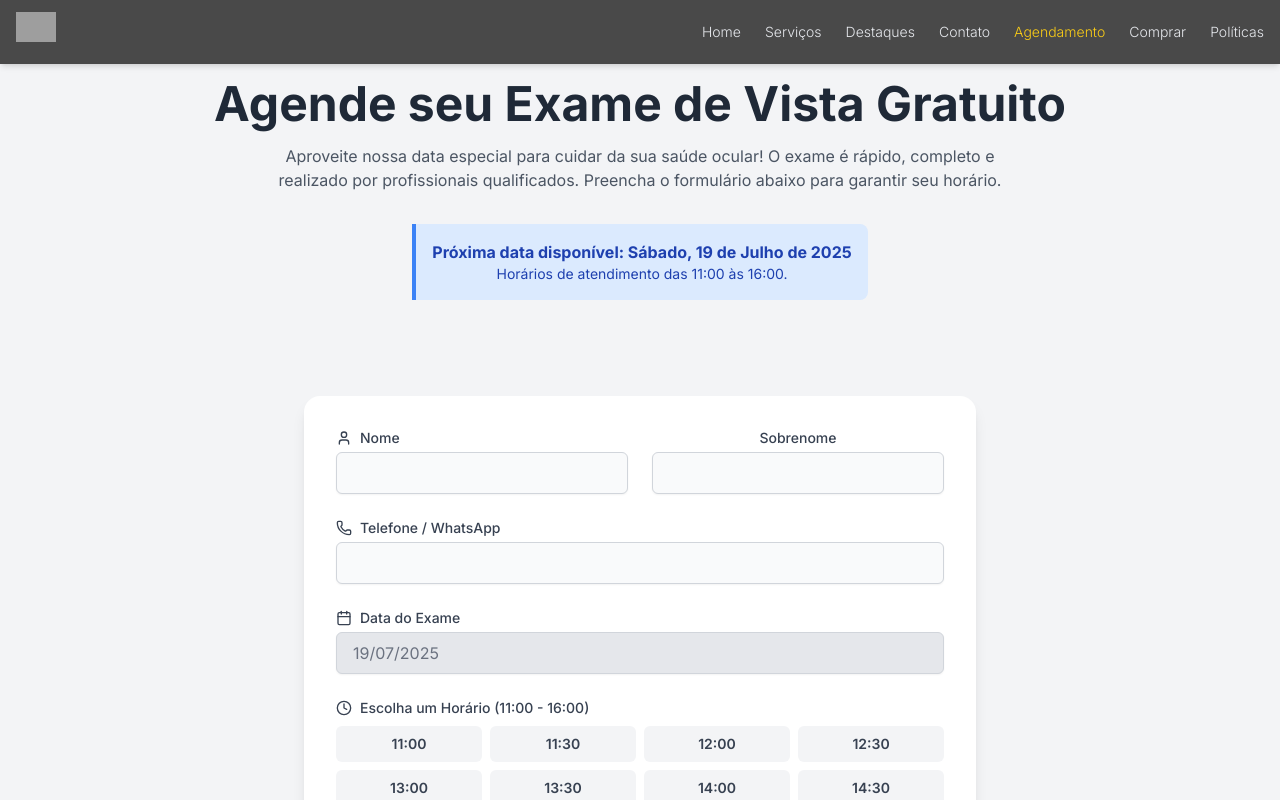
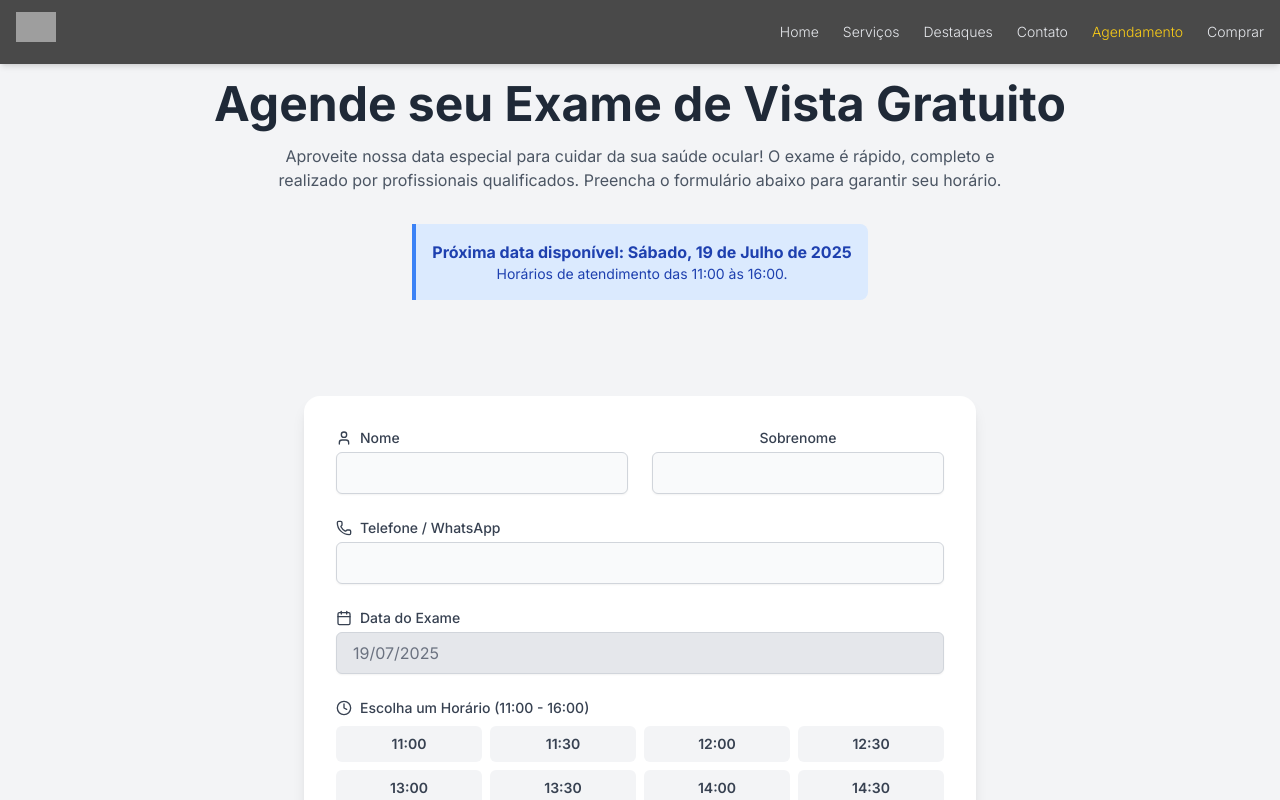
Before and after one commit to WilkerGw/Site-Vizz, a Next.js app: page /agendamento in a window 1280 px wide. Shown: the top 800 px of the page. Built offline with nearby package versions, Linux system fonts and the light colour scheme; grey boxes are pictures that could not be loaded.

Commit message:
producao-17-07

```diff
--- a/src/components/home/HeroSection.tsx
+++ b/src/components/home/HeroSection.tsx
@@ -42,7 +42,6 @@ export function HeroSection() {
 
   return (
     <section className="relative flex flex-col items-center justify-center min-h-screen p-4 text-gray-100 overflow-hidden">
-      {/* --- INÍCIO DA CORREÇÃO DA IMAGEM --- */}
       <Image
         src="/images/background.jpg"
         alt="Background de uma ótica"
@@ -51,19 +50,18 @@ export function HeroSection() {
         className="-z-10 object-cover brightness-50"
         sizes="100vw"
       />
-      {/* --- FIM DA CORREÇÃO DA IMAGEM --- */}
 
       <OverlayFilter />
 
-      <div className="absolute top-0 left-0 right-0 z-20 flex justify-center p-4 mt-4">
-        <form onSubmit={handleSearch} className="w-full max-w-md">
+      <div className="absolute top-12 left-0 right-0 z-20 flex justify-center lg:justify-end p-4 mt-4">
+        <form onSubmit={handleSearch} className="w-full max-w-md ">
           <div className="relative">
             <input
               type="search"
               value={searchQuery}
               onChange={(e) => setSearchQuery(e.target.value)}
               placeholder="Encontre sua armação ou óculos de sol..."
-              className="w-full h-12 pl-12 pr-4 rounded-full text-white placeholder:text-gray-300 bg-white/10 border border-white/20 backdrop-blur-sm focus:outline-none focus:ring-2 focus:ring-yellow-400"
+              className="w-full h-12 pl-12 pr-4 rounded-full text-white placeholder:text-gray-300 bg-white/10 border border-white/20 backdrop-blur-sm focus:outline-none focus:ring-2 focus:ring-yellow-400 lg:h-8"
             />
             <button
               type="submit"
@@ -85,7 +83,7 @@ export function HeroSection() {
             className="w-full h-auto"
           />
         </div>
-        <h1 className="text-3xl md:text-5xl font-bold leading-tight max-w-3xl text-shadow-md">
+        <h1 className="text-2xl md:text-4xl font-bold leading-tight max-w-3xl text-shadow-md">
           PREÇO <span className="text-yellow-400">JUSTO</span> E QUALIDADE{" "}
           <span className="text-yellow-400">GARANTIDA</span>
         </h1>
--- a/src/components/layout/Header.tsx
+++ b/src/components/layout/Header.tsx
@@ -3,29 +3,22 @@
 import { useState, useEffect, useRef } from 'react';
 import Link from 'next/link';
 import Image from 'next/image';
-import { Menu, X } from 'lucide-react'; // Ícones consistentes com o projeto
+import { Menu, X } from 'lucide-react';
 
-// Links de navegação para fácil manutenção
 const navLinks = [
-  { href: "#home", label: "Home" },
-  { href: "#servicos", label: "Serviços" },
-  { href: "#destaques", label: "Destaques" },
-  { href: "#contato", label: "Contato" },
-  { href: "/agendamento", label: "Agendamento", isFeatured: true }, // Destaque
+  { href: "/#home", label: "Home" },
+  { href: "/#servicos", label: "Serviços" },
+  { href: "/#destaques", label: "Destaques" },
+  { href: "/#contato", label: "Contato" },
+  { href: "/agendamento", label: "Agendamento", isFeatured: true },
   { href: "https://oticasvizz.lojavirtualnuvem.com.br/", label: "Comprar", target: "_blank" },
-  { href: "/politicas", label: "Políticas" },
 ];
 
-/**
- * Componente de Cabeçalho Fixo
- * Um cabeçalho transparente que fica fixo no topo da página, com menu responsivo.
- * Convertido para TypeScript e Tailwind CSS.
- */
 export function Header() {
   const [isMenuOpen, setIsMenuOpen] = useState(false);
-  const menuRef = useRef<HTMLDivElement>(null); // Tipagem do Ref para o menu
+  const menuRef = useRef<HTMLDivElement>(null);
 
-  // Efeito para fechar o menu ao clicar fora dele
+
   useEffect(() => {
     const handleClickOutside = (event: MouseEvent) => {
       if (menuRef.current && !menuRef.current.contains(event.target as Node)) {
@@ -40,19 +33,16 @@ export function Header() {
 
   return (
     <header
-      ref={menuRef} // Ref anexada ao cabeçalho para detectar cliques externos
+      ref={menuRef}
       className="fixed top-0 left-0 w-full z-50 shadow-md"
     >
-      {/* Filtro escuro para legibilidade */}
       <div className="absolute inset-0 w-full h-full bg-black/70 -z-10"></div>
 
       <nav className="container mx-auto px-4 flex justify-between items-center h-16">
-        {/* Logo */}
         <Link href="#home" className="h-10 w-10">
           <Image src="/images/logo.png" alt="Logo Óticas Vizz" width={40} height={40} />
         </Link>
 
-        {/* Links de Navegação para Desktop */}
         <div className="hidden md:flex items-center gap-6">
           {navLinks.map(({ href, label, target, isFeatured }) => (
             <Link
@@ -71,14 +61,12 @@ export function Header() {
           ))}
         </div>
 
-        {/* Botão Hambúrguer para Mobile */}
         <div className="md:hidden">
           <button onClick={() => setIsMenuOpen(!isMenuOpen)} aria-label="Menu">
             {isMenuOpen ? <X size={28} className="text-white" /> : <Menu size={28} className="text-white" />}
           </button>
         </div>
 
-        {/* Menu de Navegação Mobile */}
         {isMenuOpen && (
           <div
             className="md:hidden absolute top-full left-0 w-full bg-black/95 backdrop-blur-sm flex flex-col items-center p-4 gap-4"
@@ -89,7 +77,7 @@ export function Header() {
                 href={href}
                 target={target}
                 rel={target ? "noopener noreferrer" : undefined}
-                onClick={() => setIsMenuOpen(false)} // Fecha o menu ao clicar
+                onClick={() => setIsMenuOpen(false)}
                 className={`
                   text-lg text-gray-100 transition-colors duration-300
                   hover:text-yellow-400
```
